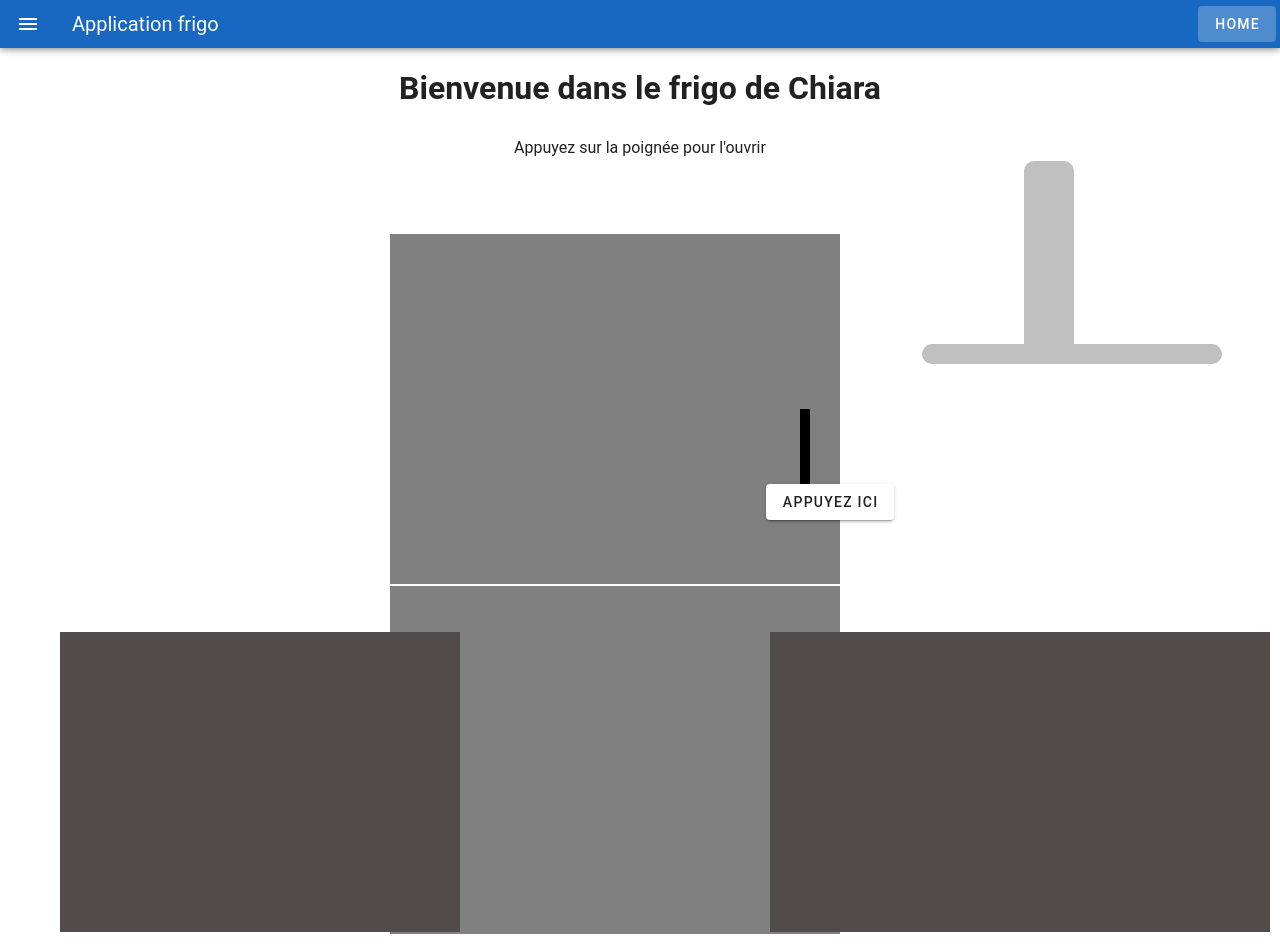
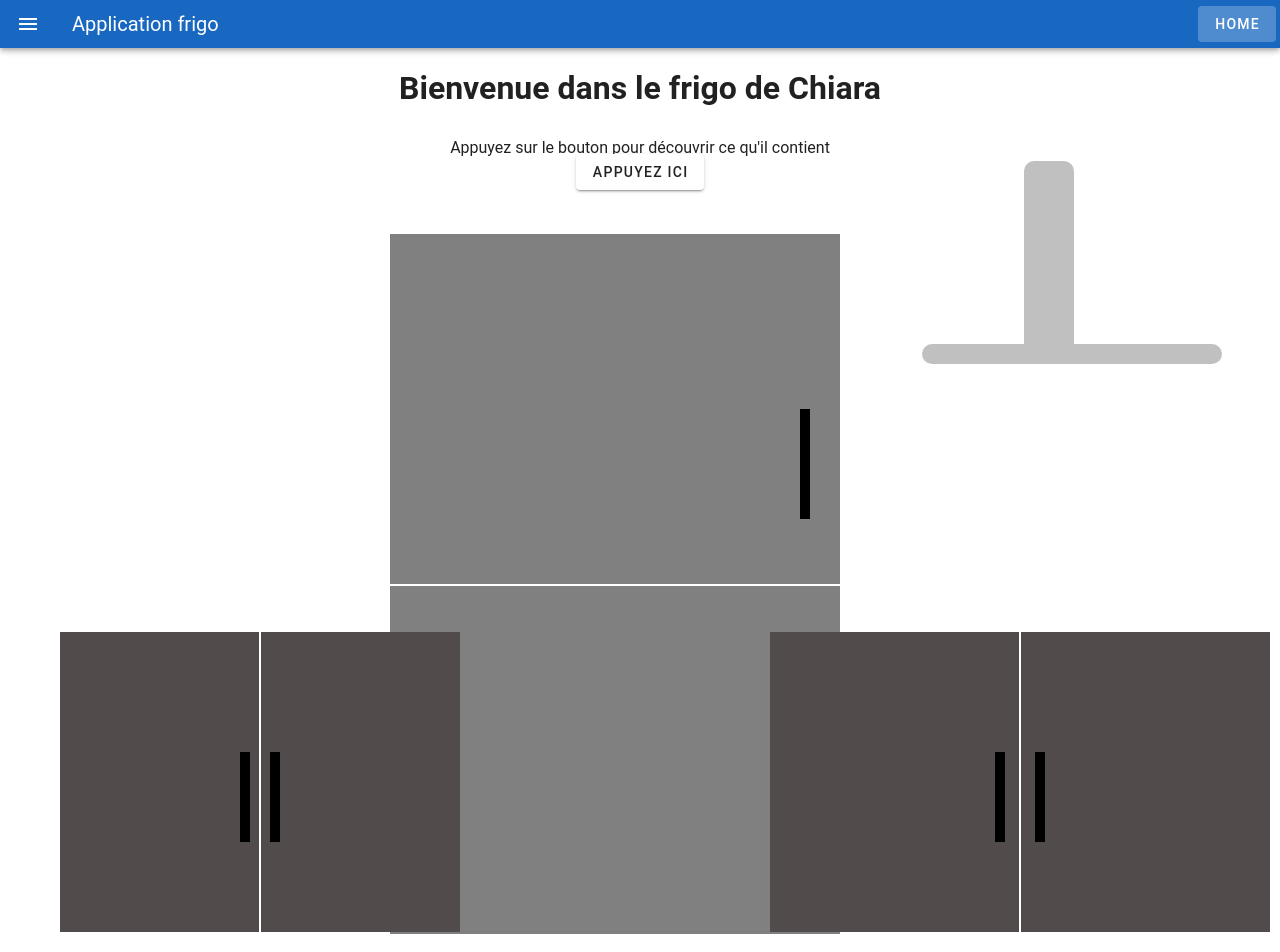
Before and after one commit to chiarasoulie/mon_petit_frigo, a Vue app: page /PageAccueil in a window 1280 px wide. Shown: the top 952 px of the page. Built offline with nearby package versions, Linux system fonts and the light colour scheme.

Commit message:
design page accueil

```diff
--- a/src/components/Frigo.vue
+++ b/src/components/Frigo.vue
@@ -1,7 +1,4 @@
 <script setup>
-
-
-
 
 </script>
 
@@ -14,8 +11,16 @@
       <div class="divider"></div>
     </div>
     <div class="meubles">
-      <div class="meubled"></div>
-      <div class="meubleg"></div>
+      <div class="meubled">
+        <div class="png1"></div>
+        <div class="png2"></div>
+        <div class="milieu"></div>
+      </div>
+      <div class="meubleg">
+        <div class="png1"></div>
+        <div class="png2"></div>
+        <div class="milieu"></div>
+      </div>
       <div class="hotte"></div>
       <div class="hotte2"></div>
     </div>
@@ -108,4 +113,36 @@
   border-radius: 10px; /* Pour arrondir les coins */
 }
 
+.milieu{
+  width: 2px; /* Épaisseur du trait de séparation */
+  height: 100%;
+  background-color: #fff;
+  position: absolute;
+  top: 0;
+  bottom: 0;
+  left: 50%; /* Pour diviser le frigo en deux parties */
+  transform: translateX(-50%);
+
+}
+
+.png1{
+  width: 10px;
+  height: 90px;
+  right: 80px;
+  background-color: black;
+  position: absolute;
+  top: 40%;
+  right: 45%;
+}
+
+.png2{
+  width: 10px;
+  height: 90px;
+  right: 80px;
+  background-color: black;
+  position: absolute;
+  top: 40%;
+  left: 45%;
+}
+
 </style>
--- a/src/pages/PageAccueil.vue
+++ b/src/pages/PageAccueil.vue
@@ -2,7 +2,7 @@
   <body>
     <div class="fond">
       <h1>Bienvenue dans le frigo de Chiara</h1><br>
-      <p>Appuyez sur la poignée pour l'ouvrir</p><br>
+      <p>Appuyez sur le bouton pour découvrir ce qu'il contient</p><br>
     </div>
     <Frigo></Frigo>
     <v-btn to="/PageListe" class="ouvrir">Appuyez ici</v-btn>
@@ -16,7 +16,7 @@
 <style scoped>
 .ouvrir{
   position: relative;
-  bottom: 500px;
-  left: 190px;
+  bottom: 830px;
+  left: 0%;
 }
 </style>
--- a/src/pages/PageListe.vue
+++ b/src/pages/PageListe.vue
@@ -1,6 +1,9 @@
 <template>
-    <p>Liste</p>
-    <Liste></Liste>
+    <div class="frigoO">
+        <p>Liste</p>
+        <Liste></Liste>
+    </div>
+
 
 </template>
 
```
